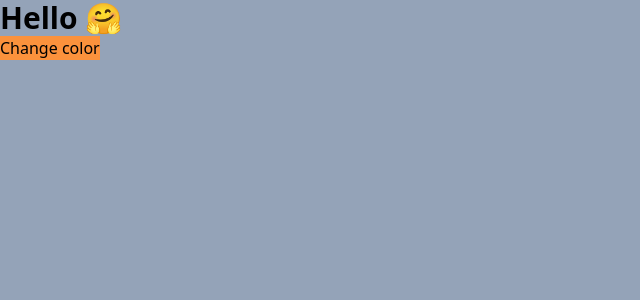
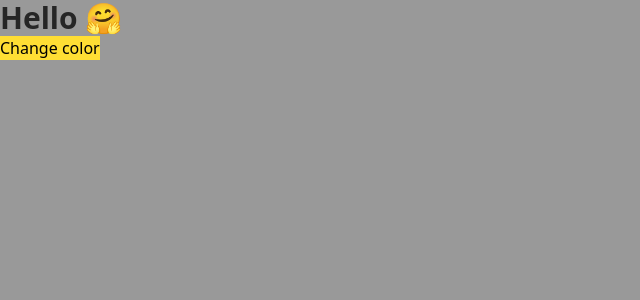
Before and after one commit to KacperBarszczewski/Emoji_Page-React, a React (Vite) app: page / in a window 1280 px wide. Shown: the top 300 px of the page, without its empty margins (0-640 px from the left). Built offline with nearby package versions, Linux system fonts and the light colour scheme.

Commit message:
feat: add palette of colors

```diff
--- a/src/app/App.tsx
+++ b/src/app/App.tsx
@@ -6,11 +6,11 @@ export function App() {
   const [colorMode, setColorMode]= useColorMode();
 
   return (
-    <div className='w-screen h-screen bg-slate-400 dark:bg-slate-700 '>
-      <h1 className="text-3xl font-bold ">
+    <div className='w-screen h-screen bg-background dark:bg-background-dark '>
+      <h1 className="text-3xl font-bold text-typography dark:text-typography-dark">
         Hello &#129303;
       </h1>
-      <button className='bg-orange-400'
+      <button className='bg-primary'
       onClick={()=>setColorMode(colorMode==='light'?'dark':'light')}>
         Change color
       </button>
--- a/tailwind.config.cjs
+++ b/tailwind.config.cjs
@@ -6,7 +6,20 @@ module.exports = {
   ],
   darkMode: "class",
   theme: {
-    extend: {},
+    extend: {
+      colors: {
+        'primary': '#ffde34',
+        'error': '#c44569',
+        'background': {
+          DEFAULT: '#999999',
+          dark: '#282728',
+        },
+        'typography': {
+          DEFAULT: '#262626',
+          dark: '#c8d6e5',
+        },
+      },
+    },
   },
   plugins: [],
 }
```
